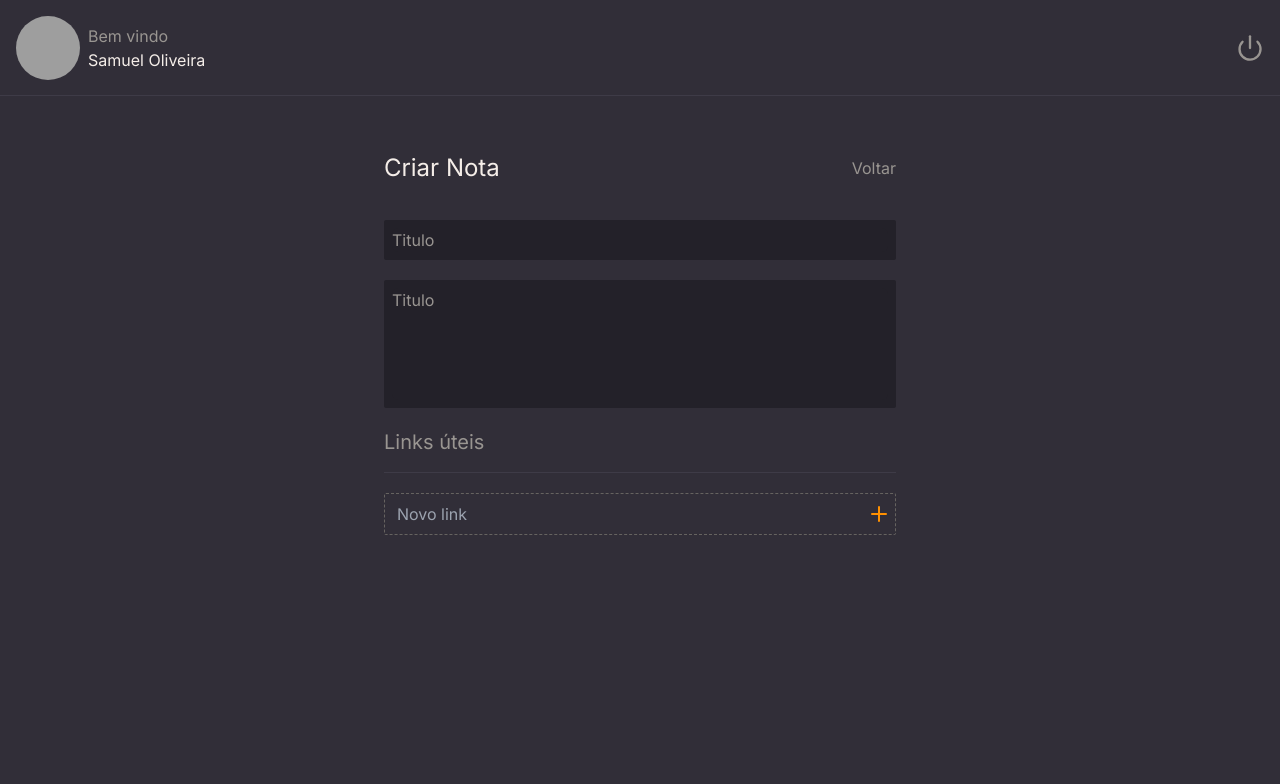
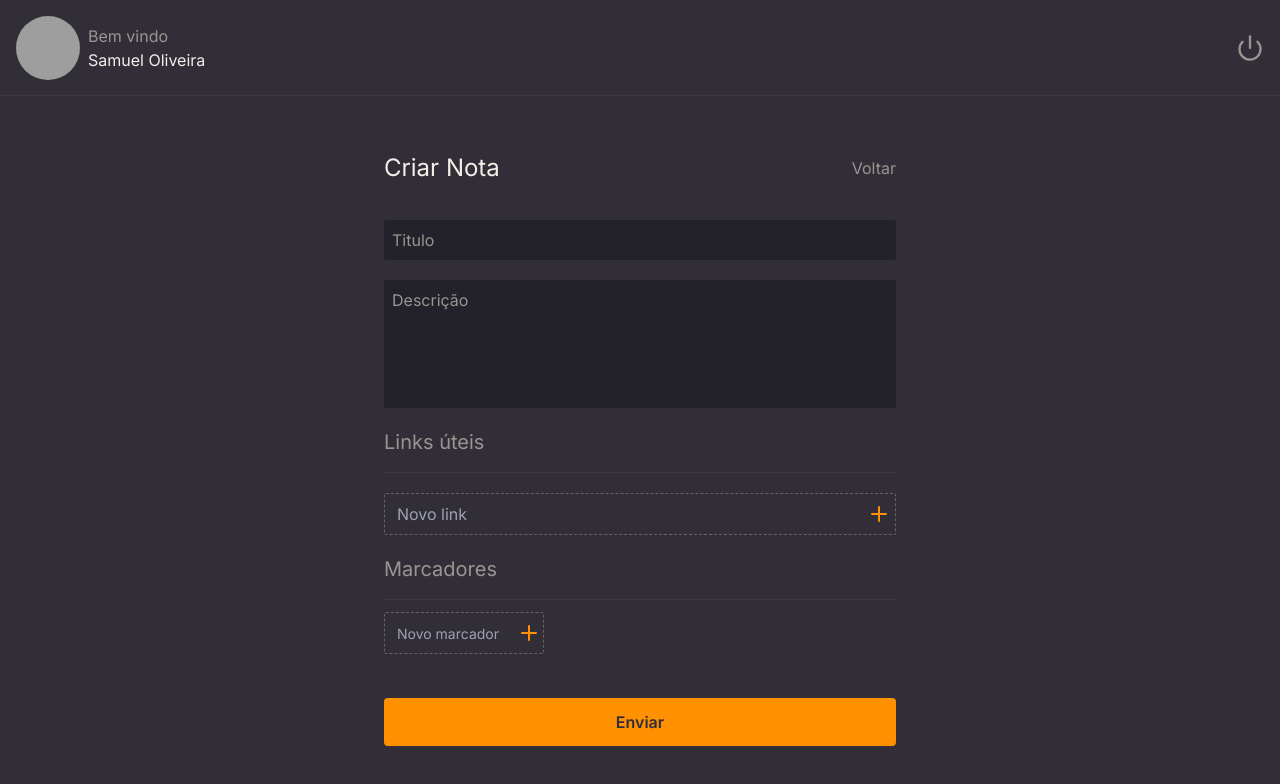
Before and after one commit to SamuelOliveiraa/RocketNotes, a React (Vite) app: page /create-note in a window 1280 px wide. Shown: the top 784 px of the page. Built offline with nearby package versions, Linux system fonts and the light colour scheme; grey boxes are pictures that could not be loaded.

Commit message:
fuuncao adicionar nota quase finalizada

```diff
--- a/src/components/Button.jsx
+++ b/src/components/Button.jsx
@@ -1,4 +1,4 @@
-function Button({ text }) {
+function Button({ text}) {
   return <button className="w-full rounded bg-orange py-3 text-dark-gray font-semibold ">{text}</button>;
 }
 
--- a/src/components/CreateNoteForm.jsx
+++ b/src/components/CreateNoteForm.jsx
@@ -1,10 +1,38 @@
 import { Link } from "react-router-dom";
 import GenericInput from "./GenericInput";
-import { useState } from "react";
+import { useContext, useState } from "react";
 import LinkItem from "./LinkItem";
+import TagItem from "./TagItem";
+import Button from "./Button";
+import { UserContext } from "../contexts/UserContext";
+import { MessageContext } from "../contexts/MessageContext";
 
 function CreateNoteForm() {
   const [title, setTitle] = useState("");
+  const [description, setDescription] = useState("");
+  const [tags, setTags] = useState([]);
+  const [links, setLinks] = useState([]);
+  const { user } = useContext(UserContext);
+  const { setMessage } = useContext(MessageContext);
+
+  async function handleCreate(e) {
+    e.preventDefault();
+    const dataJSON = { title, description, links, tags };
+    setMessage({});
+    const res = await fetch(`http://localhost:3333/notes/${user.id}`, {
+      method: "POST",
+      headers: {
+        "Content-Type": "application/json"
+      },
+      body: JSON.stringify(dataJSON)
+    }).then(data => data.json());
+    setMessage(res);
+    setTimeout(() => {
+      setMessage({ message: "" });
+    }, 4000);
+    console.log(res);
+  }
+
   return (
     <div
       className="w-full max-w-lg flex flex-col items-center gap-4
@@ -16,13 +44,16 @@ function CreateNoteForm() {
           Voltar
         </Link>
       </header>
-      <form action="" className="flex flex-col gap-5 w-full mt-5">
+      <form onSubmit={handleCreate} className="flex flex-col gap-5 w-full mt-5">
         <GenericInput text={""} placehoder={"Titulo"} value={title} setValue={setTitle} />
 
-        <GenericInput text={"textarea"} placehoder={"Titulo"} value={title} setValue={setTitle} />
+        <GenericInput text={"textarea"} placehoder={"Descrição"} value={description} setValue={setDescription} />
 
-        <LinkItem />
+        <LinkItem links={links} setLinks={setLinks} />
 
+        <TagItem tags={tags} setTags={setTags} />
+
+        <Button text={"Enviar"} />
       </form>
     </div>
   );
--- a/src/components/GenericInput.jsx
+++ b/src/components/GenericInput.jsx
@@ -12,14 +12,13 @@ function GenericInput({ Icon, placehoder, text, value, setValue }) {
           placeholder={placehoder}
           value={value}
           name={text}
-          id={text}
+          onChange={e => setValue(e.target.value)}
         ></textarea>
       ) : (
         <input
           type={text}
           className="bg-input rounded-md  placeholder-gray w-full"
           name={text}
-          id={text}
           value={value}
           onChange={e => setValue(e.target.value)}
           placeholder={placehoder}
--- a/src/components/LinkItem.jsx
+++ b/src/components/LinkItem.jsx
@@ -2,15 +2,14 @@ import { Plus, X } from "lucide-react";
 import { useState } from "react";
 import { v4 as uuidv4 } from "uuid";
 
-function LinkItem() {
-  const [links, setLinks] = useState([]);
+function LinkItem({links, setLinks}) {
   const [text, setText] = useState("");
 
-  function handleAdd(e) {
-    e.preventDefault()
+  function handleLinks(e) {
+    e.preventDefault();
     const newLink = [...links, { id: uuidv4(), url: text }];
     setLinks(newLink);
-    setText("")
+    setText("");
   }
 
   function handleDelete(id) {
@@ -18,6 +17,11 @@ function LinkItem() {
       return link.id !== id;
     });
     setLinks(filteredLinks);
+  }
+  function handleKeyDown(e) {
+    if (e.key === "Enter") {
+      e.preventDefault();
+    }
   }
 
   return (
@@ -30,8 +34,9 @@ function LinkItem() {
           className="text-gray px-2 bg-transparent h-full w-11/12 outline-none"
           value={text}
           onChange={e => setText(e.target.value)}
+          onKeyDown={handleKeyDown}
         />
-        <button onClick={handleAdd}>
+        <button onClick={handleLinks}>
           <Plus className="w-6 h-6 text-orange" />
         </button>
       </div>
--- /dev/null
+++ b/src/components/TagItem.jsx
@@ -0,0 +1,58 @@
+import { Plus, X } from "lucide-react";
+import { useState } from "react";
+import { v4 as uuidv4 } from "uuid";
+
+function TagItem({ tags, setTags }) {
+  const [name, setName] = useState("");
+
+  function handleTags(e) {
+    e.preventDefault();
+    const newTags = [...tags, { id: uuidv4(), name }];
+    setTags(newTags);
+    setName("");
+  }
+
+  function handleDelete(id) {
+    const filteredTags = tags.filter(tag => {
+      return tag.id !== id;
+    });
+    setTags(filteredTags);
+  }
+
+  function handleKeyDown(e) {
+    if (e.key === "Enter") {
+      e.preventDefault();
+    }
+  }
+
+  return (
+    <div className="w-full flex flex-col gap-3">
+      <h1 className="text-xl text-gray border-b pb-4 border-ligth-gray">Marcadores</h1>
+      <div className="grid grid-cols-links griro gap-2 w-full mb-6">
+        <div className="flex justify-between py-2 px-1 items-center rounded-sm border border-dashed border-ligth">
+          <input
+            type="text"
+            placeholder="Novo marcador"
+            className="text-gray font-thin px-2 bg-transparent h-full w-32 outline-none text-sm"
+            value={name}
+            onChange={e => setName(e.target.value)}
+            onKeyDown={handleKeyDown}
+          />
+          <button onClick={handleTags}>
+            <Plus className="w-6 h-6 text-orange" />
+          </button>
+        </div>
+        {tags.map(tag => (
+          <div className="h-10 min-w-24 h- text-base bg-input py-1 px-3 rounded-md text-white flex gap-2  items-center justify-between" key={tag.id}>
+            {tag.name}
+            <button onClick={() => handleDelete(tag.id)}>
+              <X className="w-4 h-4 text-red-500" />
+            </button>
+          </div>
+        ))}
+      </div>
+    </div>
+  );
+}
+
+export default TagItem;
--- a/src/pages/Home.jsx
+++ b/src/pages/Home.jsx
@@ -12,7 +12,6 @@ function Home() {
 
   useEffect(() => {
     async function fetchData() {
-      console.log(token);
       if (token !== "") {
         const res = await fetch("http://localhost:3333/users", {
           method: "GET",
--- a/tailwind.config.js
+++ b/tailwind.config.js
@@ -17,7 +17,8 @@ export default {
         ligth: "#666360"
       },
       gridTemplateColumns: {
-        home: "minmax(18rem,20rem) 1fr"
+        home: "minmax(18rem,20rem) 1fr",
+        links: "repeat(auto-fill, minmax(6rem,10rem))"
       },
       gridTemplateRows: {
         note: "6rem 1fr"
```
